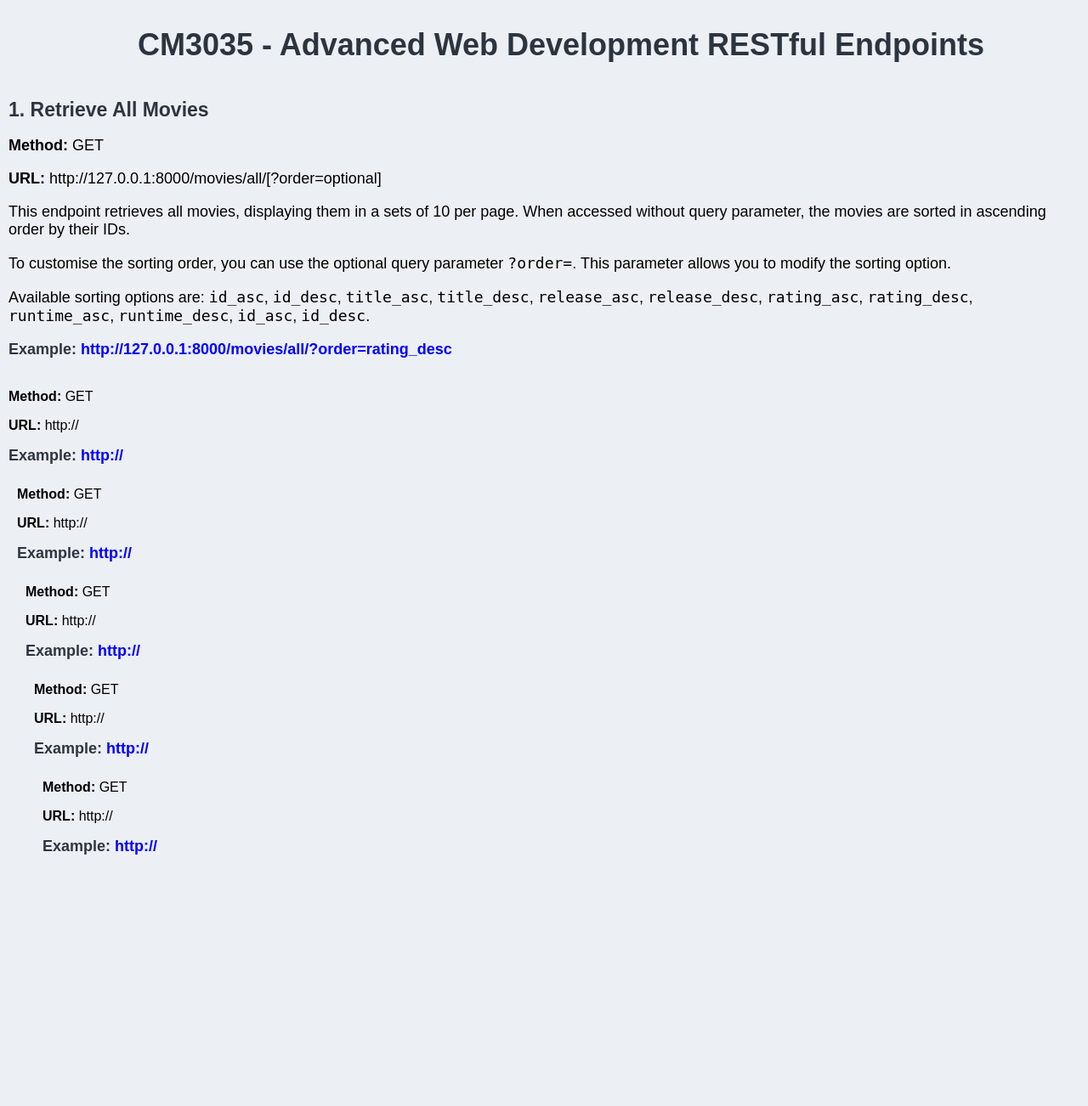
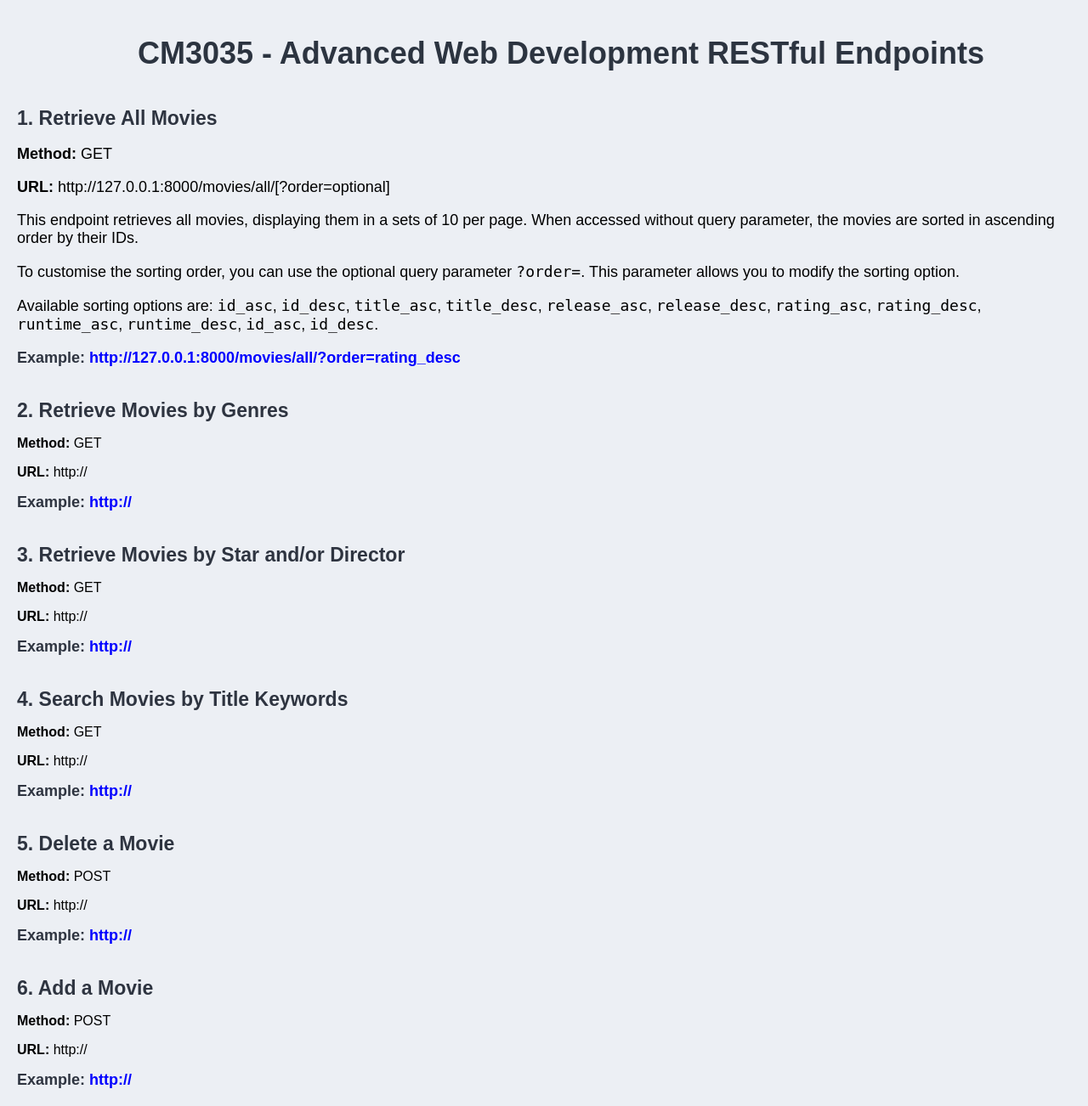
Before and after one commit to Jx1126/awd-midterm, a Django app: page / in a window 1280 px wide. Shown: the whole page at 85% size. Before the commit the page ends 1006 px from the top, so only its background shows below. Run offline with Django 5.2, Linux system fonts and the light colour scheme.

Commit message:
Updated endpoint templates

```diff
--- a/movies_2023/frontend/static/style.css
+++ b/movies_2023/frontend/static/style.css
@@ -1,10 +1,12 @@
 html,body {
     margin: 0;
-    padding: 0;
-    overflow: hidden;
+    overflow-x: hidden;
     background-color: #ECEFF4;
     font-family: Arial, Helvetica, sans-serif;
-    /* font-size: 16px; */
+}
+
+body {
+    padding: 10px;
 }
 
 .header {
--- a/movies_2023/frontend/templates/index.html
+++ b/movies_2023/frontend/templates/index.html
@@ -34,10 +34,12 @@
         </div>
     </div>
 
+    <br>
+
     {% comment %} Second Endpoint {% endcomment %}
     <div class="endpoint">
         <div class="endpoint__title">
-
+            2. Retrieve Movies by Genres
         </div>
 
         <div class="endpoint_description">
@@ -47,12 +49,15 @@
 
         <div class="endpoint__url">
             <strong>Example: </strong><a href="http://">http://</a>
+        </div>
     </div>
+
+    <br>
 
     {% comment %} Third Endpoint {% endcomment %}
     <div class="endpoint">
         <div class="endpoint__title">
-
+            3. Retrieve Movies by Star and/or Director
         </div>
 
         <div class="endpoint_description">
@@ -62,12 +67,15 @@
 
         <div class="endpoint__url">
             <strong>Example: </strong><a href="http://">http://</a>
+        </div>
     </div>
+
+    <br>
 
     {% comment %} Fourth Endpoint {% endcomment %}
     <div class="endpoint">
         <div class="endpoint__title">
-
+            4. Search Movies by Title Keywords
         </div>
 
         <div class="endpoint_description">
@@ -77,36 +85,43 @@
 
         <div class="endpoint__url">
             <strong>Example: </strong><a href="http://">http://</a>
+        </div>
     </div>
+
+    <br>
 
     {% comment %} Fifth Endpoint {% endcomment %}
     <div class="endpoint">
         <div class="endpoint__title">
-
+            5. Delete a Movie
         </div>
 
         <div class="endpoint_description">
-            <p><strong>Method: </strong>GET</p>
+            <p><strong>Method: </strong>POST</p>
             <p><strong>URL: </strong>http://</p>
         </div>
 
         <div class="endpoint__url">
             <strong>Example: </strong><a href="http://">http://</a>
+        </div>
     </div>
+
+    <br>
 
     {% comment %} Sixth Endpoint {% endcomment %}
     <div class="endpoint">
         <div class="endpoint__title">
-
+            6. Add a Movie
         </div>
 
         <div class="endpoint_description">
-            <p><strong>Method: </strong>GET</p>
+            <p><strong>Method: </strong>POST</p>
             <p><strong>URL: </strong>http://</p>
         </div>
 
         <div class="endpoint__url">
             <strong>Example: </strong><a href="http://">http://</a>
+        </div>
     </div>
 
 </body>
```
